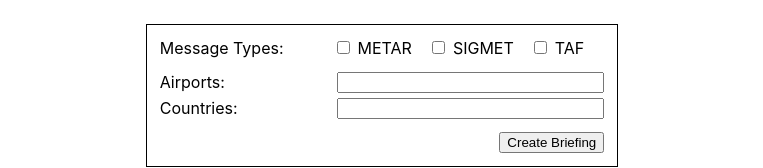
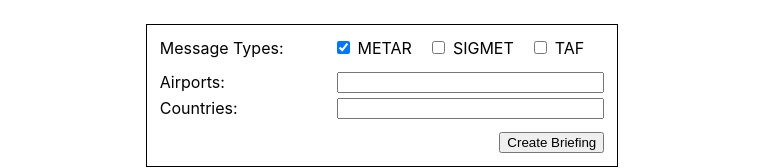
Before and after one commit to Zendo93/ibl-interview, an Angular app: page / in a window 1280 px wide. Shown: the top 168 px of the page, without its empty margins (258-1021 px from the left). Built offline with nearby package versions, Linux system fonts and the light colour scheme.

Commit message:
refactor

```diff
--- a/src/app/app.component.html
+++ b/src/app/app.component.html
@@ -186,7 +186,7 @@
           <span>Message Types:</span>
         </td>
         <td style="padding-bottom: 10px;">
-          <app-checkbox id="1" name="1" label="METAR" value="METAR" />
+          <app-checkbox id="1" name="1" label="METAR" value="METAR" checked />
           <app-checkbox id="2" name="2" label="SIGMET" value="SIGMET" />
           <app-checkbox id="3" name="3" label="TAF" value="TAF" />
         </td>
--- a/src/app/checkbox/checkbox.component.html
+++ b/src/app/checkbox/checkbox.component.html
@@ -1,2 +1,2 @@
-<input type="checkbox" [id]="id" [name]="name" [value]="value">
+<input type="checkbox" [id]="id" [name]="name" [value]="value" [checked]="checked">
 <label [for]="id">{{ label }}</label>
--- a/src/app/checkbox/checkbox.component.ts
+++ b/src/app/checkbox/checkbox.component.ts
@@ -9,11 +9,16 @@ import { Component, Input } from '@angular/core';
 })
 export class CheckboxComponent {
   @Input() label = "";
-  @Input({transform: checkboxId}) id: string ="";
-  @Input() name="";
-  @Input() value="";
+  @Input({transform: checkboxId}) id: string = "";
+  @Input() name = "";
+  @Input() value = "";
+  @Input({transform: checkboxChecked}) checked: boolean = false;
 }
 
 function checkboxId(value: string) {
   return `${value}-checkbox`;
 }
+
+function checkboxChecked() {
+  return true;
+}
```
